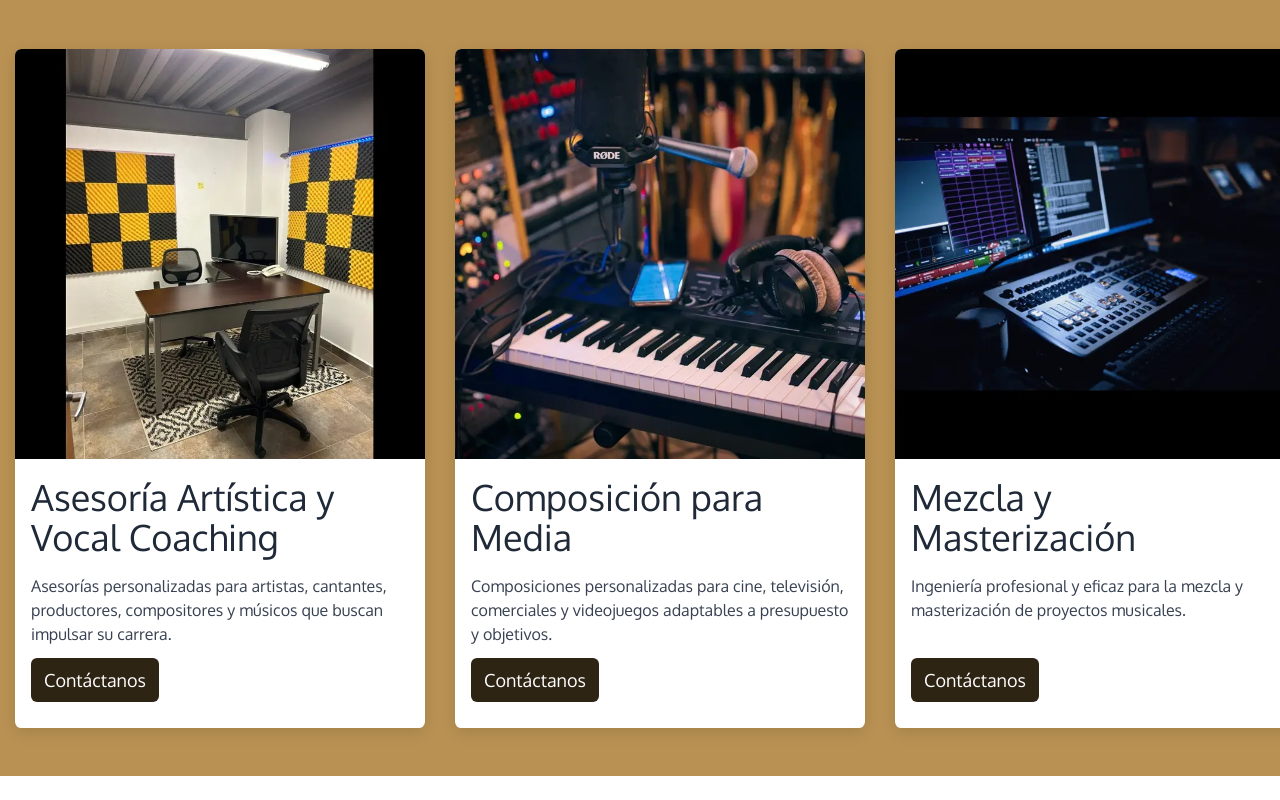
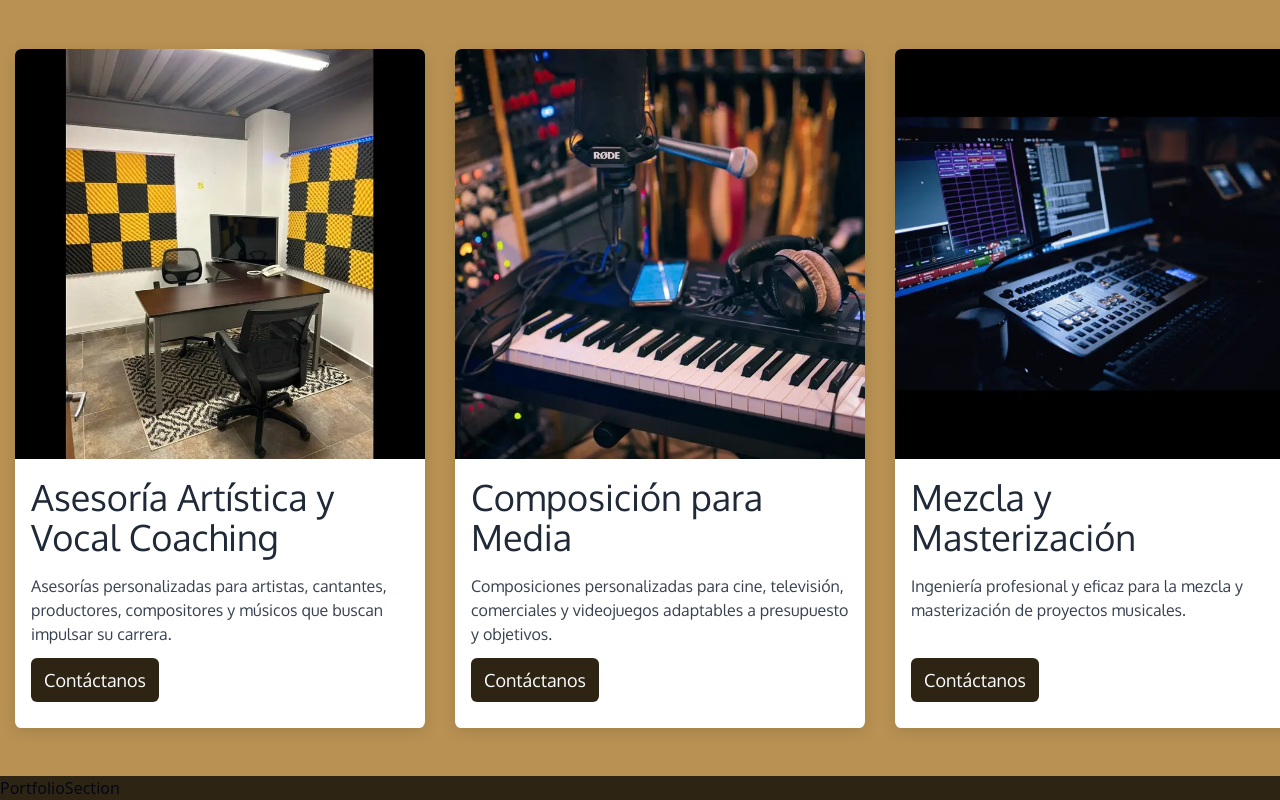
Before and after one commit to saulkurosaki/IZTAC-MUSIC-COMPANY, a Next.js app: page / in a window 1280 px wide. Shown: the part 1552-2352 px from the top of the page. Before the commit the page ends 2328 px from the top, so only its background shows below. Built offline with nearby package versions, Linux system fonts and the light colour scheme.

Commit message:
feat(Home): implement the PortfolioSection component into the Home page

```diff
--- a/app/(root)/page.tsx
+++ b/app/(root)/page.tsx
@@ -1,6 +1,7 @@
 import AboutUsSection from "@/components/AboutUsSection";
 import HeroBanner from "@/components/HeroBanner";
 import OurServicesSection from "@/components/OurServicesSection";
+import PortfolioSection from "@/components/PortfolioSection";
 
 export default function Home() {
   return (
@@ -10,6 +11,8 @@ export default function Home() {
       <AboutUsSection />
 
       <OurServicesSection />
+
+      <PortfolioSection />
     </div>
   );
 }
```
